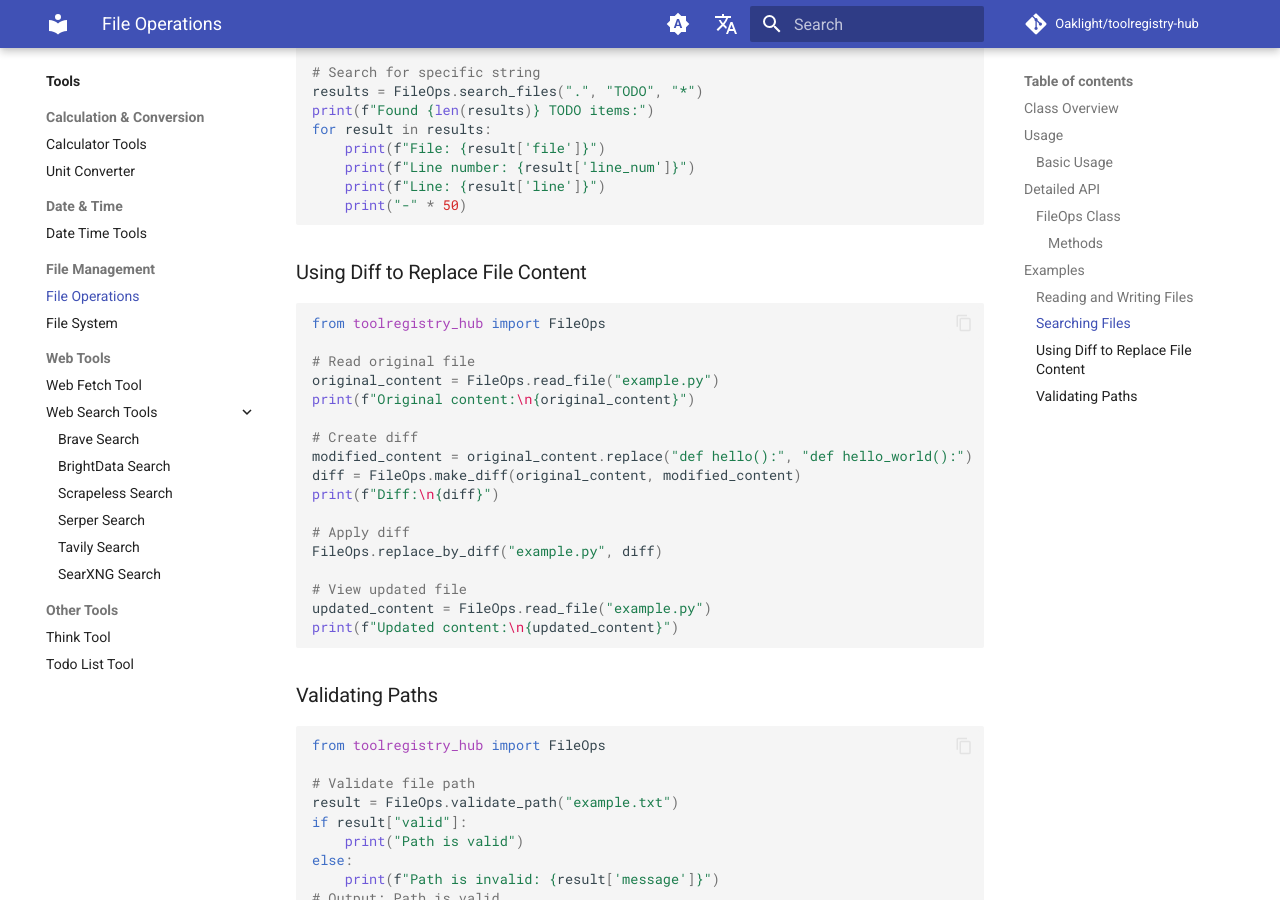
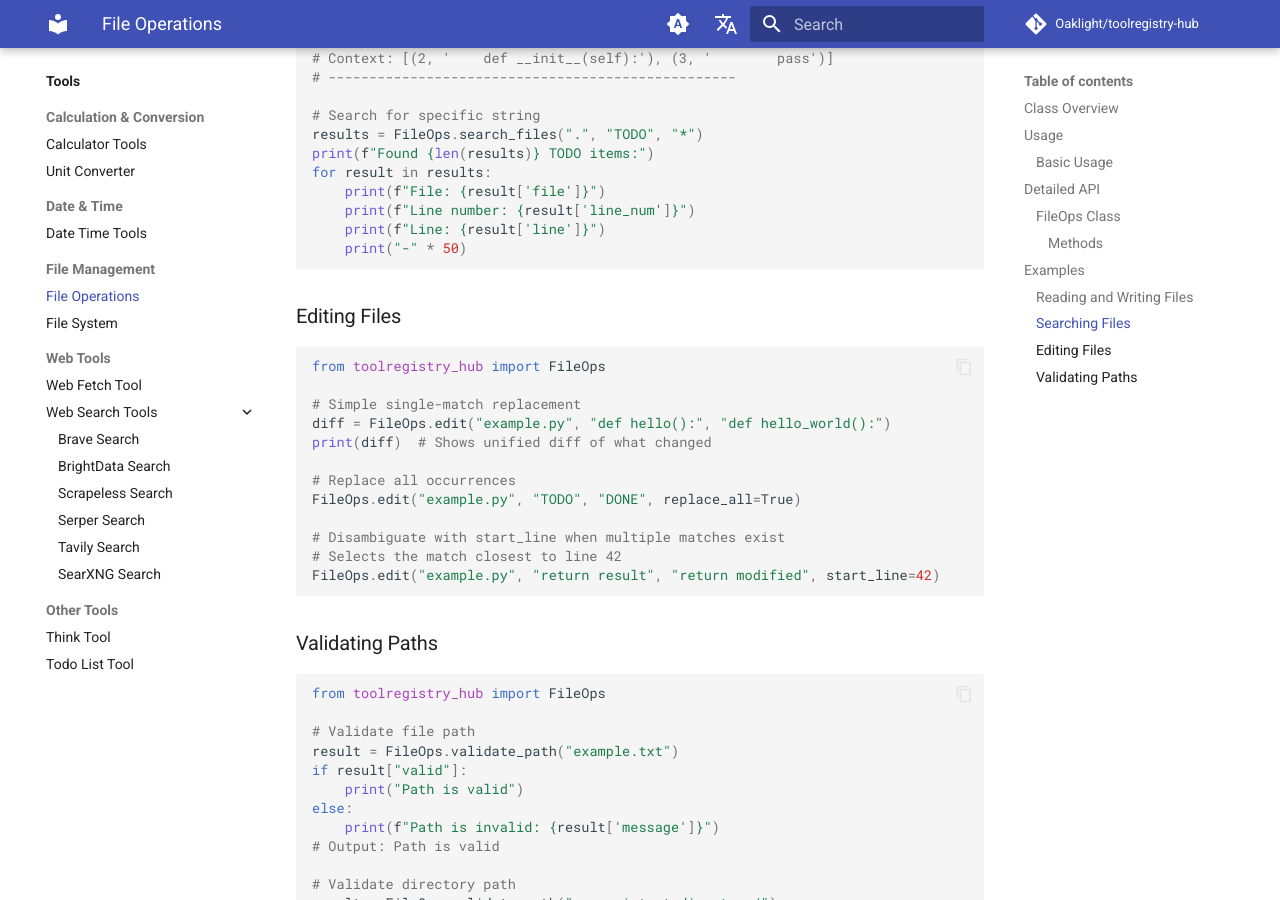
Before and after one commit to Oaklight/toolregistry-hub, an MkDocs documentation site: the page built from docs/tools/file_ops.md, in a window 1280 px wide and 900 px high, scrolled down 2474 px. Built offline with MkDocs 1.6.1 and Material for MkDocs 9.7.7, drawn with Linux system fonts in a browser that asks for light colours; comment, search, counter and statistics services are not loaded; some of the changed text lies outside the part shown.

Commit message:
docs: update FileOps API for edit() method, remove diff-based methods

````diff
--- a/docs/tools/file_ops.md
+++ b/docs/tools/file_ops.md
@@ -42,9 +42,8 @@ for result in results:
 
 #### Methods
 
-- `replace_by_diff(path: str, diff: str) -> None`: Replace file content using diff string
+- `edit(file_path: str, old_string: str, new_string: str, replace_all: bool = False, start_line: int | None = None) -> str`: Replace exact string in file. Returns unified diff of changes. Supports `replace_all` for bulk replacement and `start_line` for disambiguation when multiple matches exist.
 - `search_files(path: str, regex: str, file_pattern: str = "*") -> List[dict]`: Search for content matching regex in files, returns list of dicts with file, line_num, line, context keys
-- `replace_by_git(path: str, diff: str) -> None`: Replace file content using Git-style diff
 - `read_file(path: str) -> str`: Read file content
 - `write_file(path: str, content: str) -> None`: Write content to file
 - `append_file(path: str, content: str) -> None`: Append content to file
@@ -111,26 +110,21 @@ for result in results:
     print("-" * 50)
 ```
 
-### Using Diff to Replace File Content
+### Editing Files
 
 ```python
 from toolregistry_hub import FileOps
 
-# Read original file
-original_content = FileOps.read_file("example.py")
-print(f"Original content:\n{original_content}")
+# Simple single-match replacement
+diff = FileOps.edit("example.py", "def hello():", "def hello_world():")
+print(diff)  # Shows unified diff of what changed
 
-# Create diff
-modified_content = original_content.replace("def hello():", "def hello_world():")
-diff = FileOps.make_diff(original_content, modified_content)
-print(f"Diff:\n{diff}")
+# Replace all occurrences
+FileOps.edit("example.py", "TODO", "DONE", replace_all=True)
 
-# Apply diff
-FileOps.replace_by_diff("example.py", diff)
-
-# View updated file
-updated_content = FileOps.read_file("example.py")
-print(f"Updated content:\n{updated_content}")
+# Disambiguate with start_line when multiple matches exist
+# Selects the match closest to line 42
+FileOps.edit("example.py", "return result", "return modified", start_line=42)
 ```
 
 ### Validating Paths
````
Also changed, not shown: docs/server.md (+1 -2 lines).
